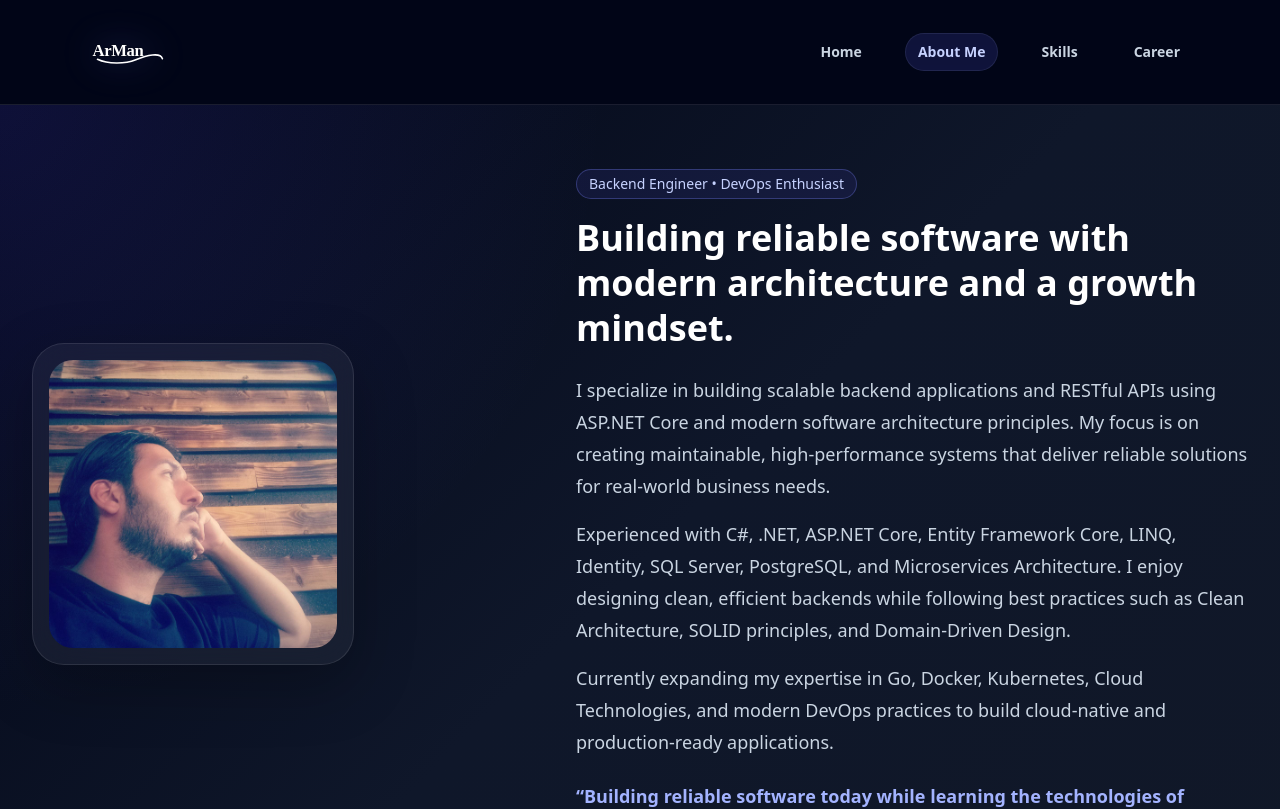
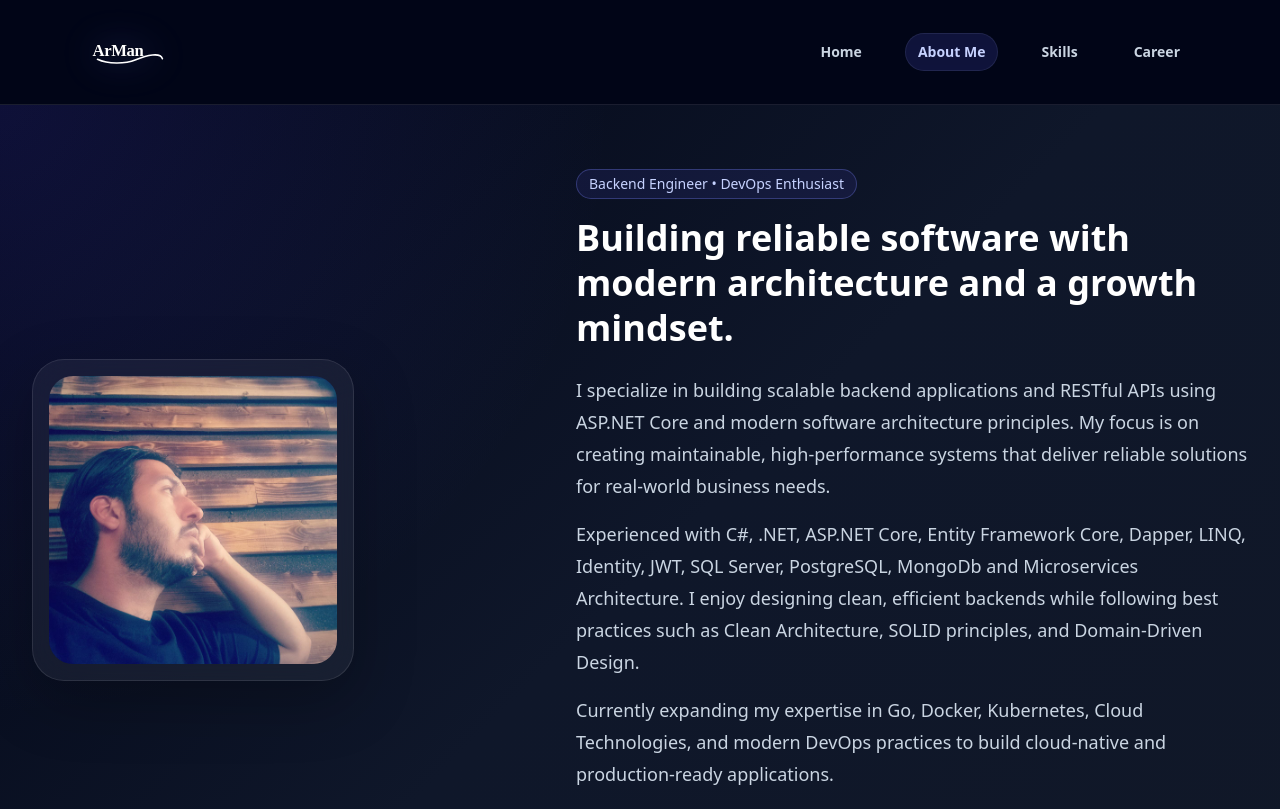
Before and after one commit to ds-index/Portfolio, a React (Vite) app: page /aboutme in a window 1280 px wide. Shown: the top 809 px of the page. Built offline with nearby package versions, Linux system fonts and the light colour scheme.

Commit message:
Update UI

```diff
--- a/src/components/AboutMe.jsx
+++ b/src/components/AboutMe.jsx
@@ -43,7 +43,7 @@ const AboutMe = () => {
               I specialize in building scalable backend applications and RESTful APIs using ASP.NET Core and modern software architecture principles. My focus is on creating maintainable, high-performance systems that deliver reliable solutions for real-world business needs.
             </p>
             <p>
-              Experienced with C#, .NET, ASP.NET Core, Entity Framework Core, LINQ, Identity, SQL Server, PostgreSQL, and Microservices Architecture. I enjoy designing clean, efficient backends while following best practices such as Clean Architecture, SOLID principles, and Domain-Driven Design.
+              Experienced with C#, .NET, ASP.NET Core, Entity Framework Core, Dapper, LINQ, Identity, JWT, SQL Server, PostgreSQL, MongoDb and Microservices Architecture. I enjoy designing clean, efficient backends while following best practices such as Clean Architecture, SOLID principles, and Domain-Driven Design.
             </p>
             <p>
               Currently expanding my expertise in Go, Docker, Kubernetes, Cloud Technologies, and modern DevOps practices to build cloud-native and production-ready applications.
--- a/src/components/Skills.jsx
+++ b/src/components/Skills.jsx
@@ -15,6 +15,9 @@ export default function Skills() {
         { name: "ASP.NET Core WebAPI", level: "Advanced" },
         { name: "Razor page/view", level: "Intermediate" },
         { name: "Identity", level: "Intermediate" },
+        { name: "JWT", level: "Intermediate" },
+        { name: "Dapper", level: "Intermediate" },
+        { name: "RabbitMQ", level: "Basic" },
         { name: "Serilog", level: "Intermediate" },
         { name: "AutoMapper", level: "Intermediate" },
         { name: "MediatR", level: "Intermediate" },
```
